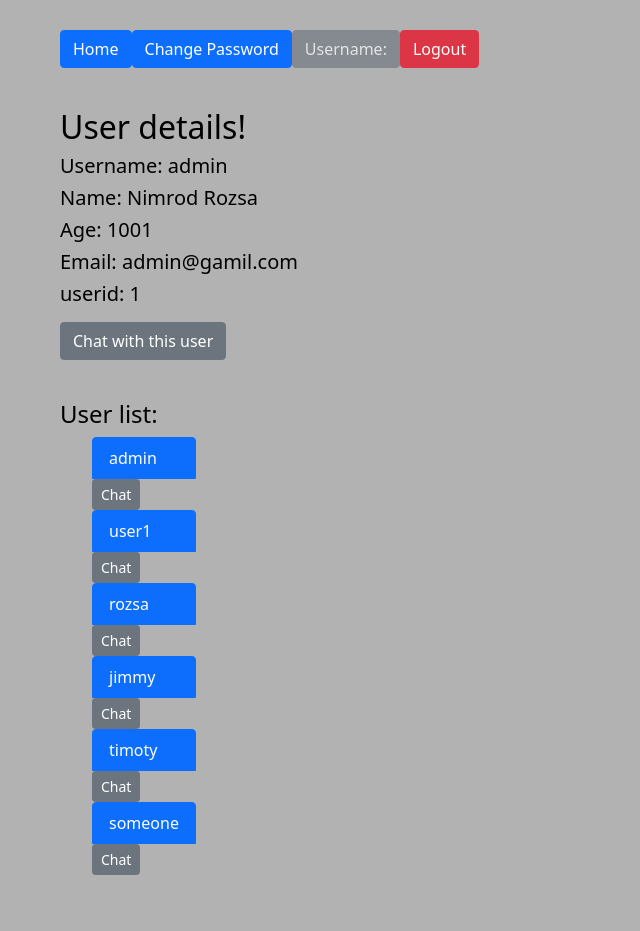
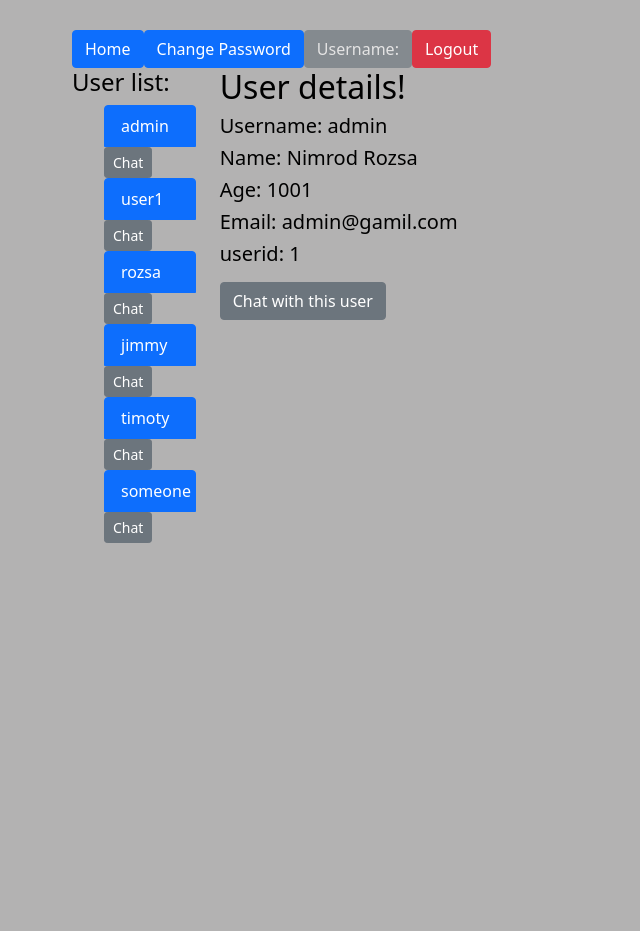
Before and after one commit to rozsanimrod/messenger, a Django app: page /1 in a window 1280 px wide. Shown: the whole page, without its empty margins (0-640 px from the left). After the commit the page ends 543 px from the top, so only its background shows below. Run offline with Django 3.2, Linux system fonts and the light colour scheme; data comes from the database, SQL or seed files in the repository.

Commit message:
container

```diff
--- a/homepage/templates/homepage/detail.html
+++ b/homepage/templates/homepage/detail.html
@@ -1,16 +1,36 @@
 {%  include 'base.html' %}
 
 
-<body>
+<div class="container my-container">
+    <div class="row">
         <div class="btn-group" role="group" aria-label="Basic example">
             <a href="{% url 'homepage:home' %}"><button type="button" class="btn btn-primary">Home</button></a>
             <a href="{% url 'password_change' %}"><button type="button" class="btn btn-primary" >Change Password</button></a>
             <a><button type="button" class="btn btn-secondary" disabled>Username: {{ user.username }} </button></a>
             <a href="{% url 'logout' %}"><button type="button" class="btn small btn-danger">Logout</button></a>
         </div>
+    </div>
+    <div class="row">
+        <div class="col-4">
+            <h4>User list: </h4>
+
+            <ul>
+                {% for user in users %}
+                    <li class="list-group">
+                        <a href="{% url 'homepage:detail' user.id  %}"
+                            class="list-group-item list-group-item-action active">{{ user.username }}</a>
+
+                        <form action="{% url 'homepage:create_room' %}" method="post">
+                    {% csrf_token %}
+                        <input type="hidden" value="{{ user.id }}" name="user2">
+                        <button class="btn btn-secondary btn-sm" type="submit">Chat</button></form>
+                    </li>
+                {% endfor %}
+            </ul>
+        </div>
 
 
-<article>
+        <div class="col-8">
             <ul class="list-inline">
                 <li >
                     <h2>User details!</h2>
@@ -26,23 +46,7 @@
                         <input type="hidden" value="{{ user_object.id }}" name="user2">
                         <button type="submit" class="btn btn-secondary">Chat with this user</button></form>
 
-</article>
+        </div>
+    </div>
 
-<article>
-<h4>User list: </h4>
-
-            <ul>
-                {% for user in users %}
-                    <li class="list-group">
-                        <a href="{% url 'homepage:detail' user.id  %}"
-                            class="list-group-item list-group-item-action active">{{ user.username }}</a>
-
-                        <form action="{% url 'homepage:create_room' %}" method="post">
-                    {% csrf_token %}
-                        <input type="hidden" value="{{ user.id }}" name="user2">
-                        <button class="btn btn-secondary btn-sm" type="submit">Chat</button></form>
-                    </li>
-                {% endfor %}
-            </ul>
-</article>
-</body>
+</div>
```
Lines whose indentation alone changed are shown as unchanged.
